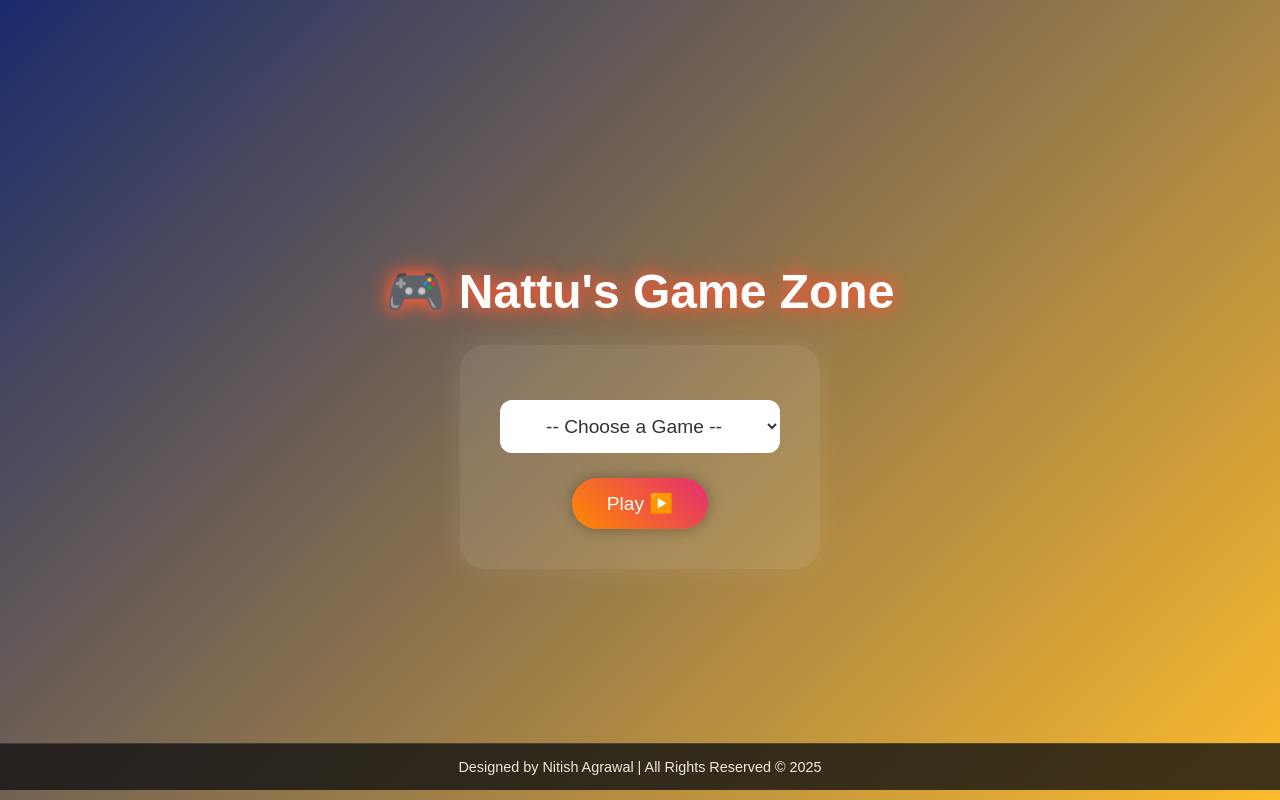
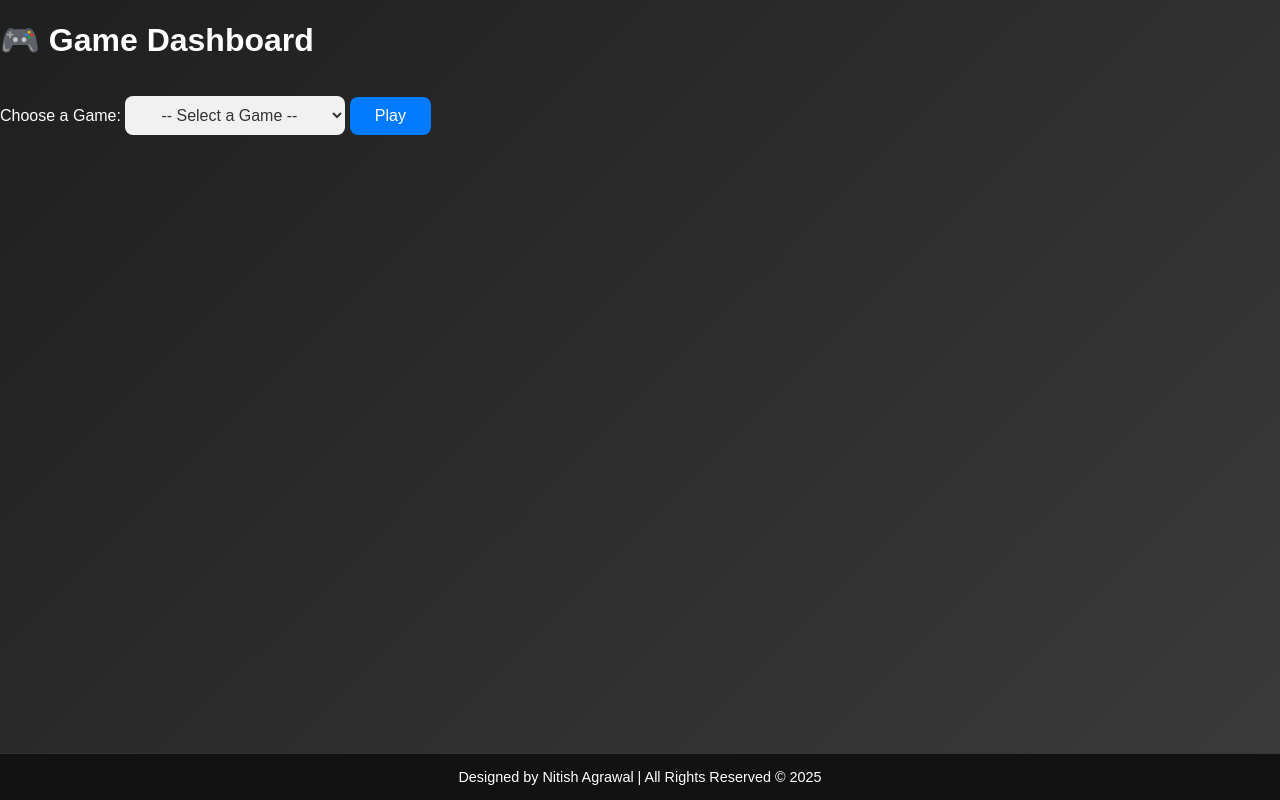
Before and after one commit to folio304/Gamehub, a plain HTML site: page index.html in a window 1280 px wide. Drawn offline with Linux system fonts and the light colour scheme.

Commit message:
Update index.html

```diff
--- a/index.html
+++ b/index.html
@@ -3,118 +3,37 @@
 <head>
   <meta charset="UTF-8">
   <meta name="viewport" content="width=device-width, initial-scale=1.0">
-  <title>Nitish's Game Zone 🎮</title>
+  <title>Game Dashboard</title>
   <link rel="stylesheet" href="style.css">
-  <style>
-    body {
-      margin: 0;
-      font-family: 'Poppins', sans-serif;
-      background: linear-gradient(135deg, #1a2a6c, #fdbb2d);
-      height: 100vh;
-      display: flex;
-      flex-direction: column;
-      justify-content: center;
-      align-items: center;
-      color: #fff;
-      text-align: center;
-      overflow: hidden;
-    }
-
-    h1 {
-      font-size: 3em;
-      margin-bottom: 25px;
-      text-shadow: 0 0 15px rgba(255,255,255,0.6);
-      animation: glow 2s ease-in-out infinite alternate;
-    }
-
-    @keyframes glow {
-      from { text-shadow: 0 0 10px #ff8a00, 0 0 20px #ff8a00; }
-      to { text-shadow: 0 0 20px #e52e71, 0 0 30px #e52e71; }
-    }
-
-    .launcher {
-      background: rgba(255,255,255,0.1);
-      padding: 40px;
-      border-radius: 25px;
-      box-shadow: 0 0 30px rgba(255,255,255,0.1);
-      backdrop-filter: blur(6px);
-      transition: transform 0.3s ease;
-    }
-
-    .launcher:hover {
-      transform: scale(1.03);
-    }
-
-    select {
-      width: 280px;
-      padding: 15px;
-      font-size: 1.2em;
-      border-radius: 12px;
-      border: none;
-      outline: none;
-      background: #fff;
-      color: #333;
-      margin-bottom: 25px;
-      transition: all 0.2s ease;
-    }
-
-    select:hover {
-      transform: scale(1.05);
-    }
-
-    button {
-      padding: 14px 35px;
-      font-size: 1.2em;
-      color: #fff;
-      background: linear-gradient(45deg, #ff8a00, #e52e71);
-      border: none;
-      border-radius: 30px;
-      cursor: pointer;
-      box-shadow: 0 0 15px rgba(0,0,0,0.3);
-      transition: all 0.3s ease;
-    }
-
-    button:hover {
-      transform: scale(1.1);
-      box-shadow: 0 0 25px rgba(255,255,255,0.5);
-    }
-
-    footer {
-      position: fixed;
-      bottom: 10px;
-      width: 100%;
-      text-align: center;
-      font-size: 0.9em;
-      opacity: 0.8;
-      color: #fff;
-    }
-  </style>
 </head>
 <body>
-  <h1>🎮 Nattu's Game Zone</h1>
+  <div class="dashboard-container">
+    <h1>🎮 Game Dashboard</h1>
 
-  <div class="launcher">
-    <select id="gameSelect">
-      <option value="">-- Choose a Game --</option>
-      <option value="tic-tac-toe.html">Tic Tac Toe</option>
-      <option value="snake.html">Snake (coming soon)</option>
-      <option value="rock-paper-scissors.html">Rock Paper Scissors (coming soon)</option>
-    </select>
-    <br>
-    <button onclick="playGame()">Play ▶️</button>
+    <div class="game-selector">
+      <label for="game-select">Choose a Game:</label>
+      <select id="game-select">
+        <option value="">-- Select a Game --</option>
+        <option value="tictactoe.html">Tic Tac Toe</option>
+        <option value="flipcoin.html">Flip the Coin</option>
+      </select>
+      <button id="play-button">Play</button>
+    </div>
   </div>
 
-  <footer>Designed by Nitish Agrawal | All Rights Reserved © 2025</footer>
+  <footer>
+    Designed by Nitish Agrawal | All Rights Reserved © 2025
+  </footer>
 
   <script>
-    function playGame() {
-      const game = document.getElementById("gameSelect").value;
-      if (game) {
-        window.location.href = game;
+    document.getElementById('play-button').addEventListener('click', () => {
+      const selectedGame = document.getElementById('game-select').value;
+      if (selectedGame) {
+        window.location.href = selectedGame;
       } else {
-        alert("Please select a game to play!");
+        alert("Please select a game first!");
       }
-    }
+    });
   </script>
 </body>
 </html>
```
